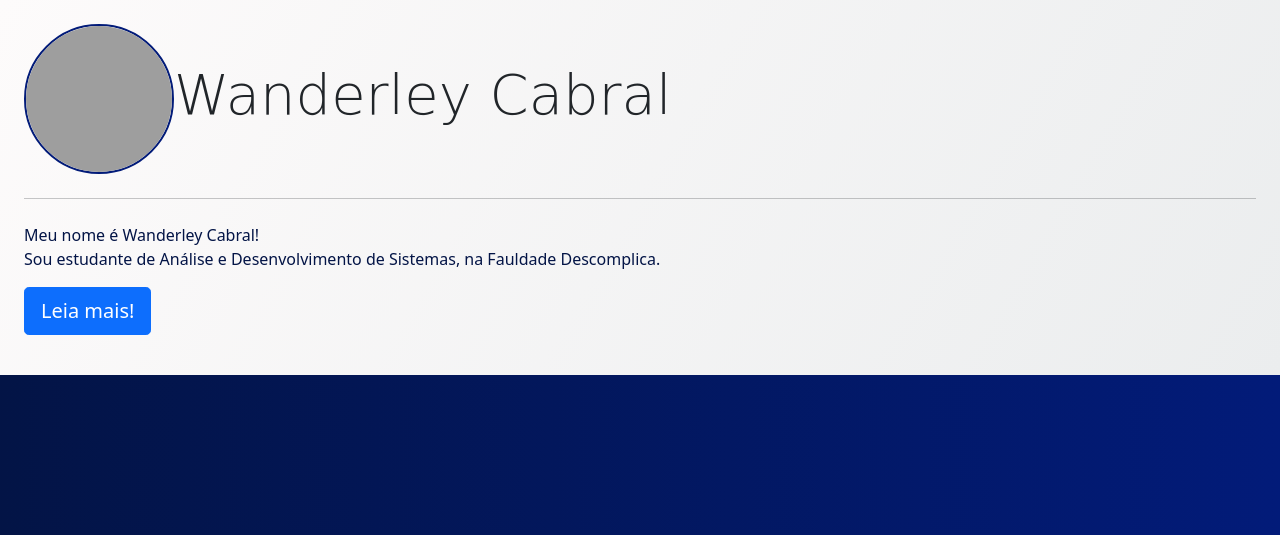
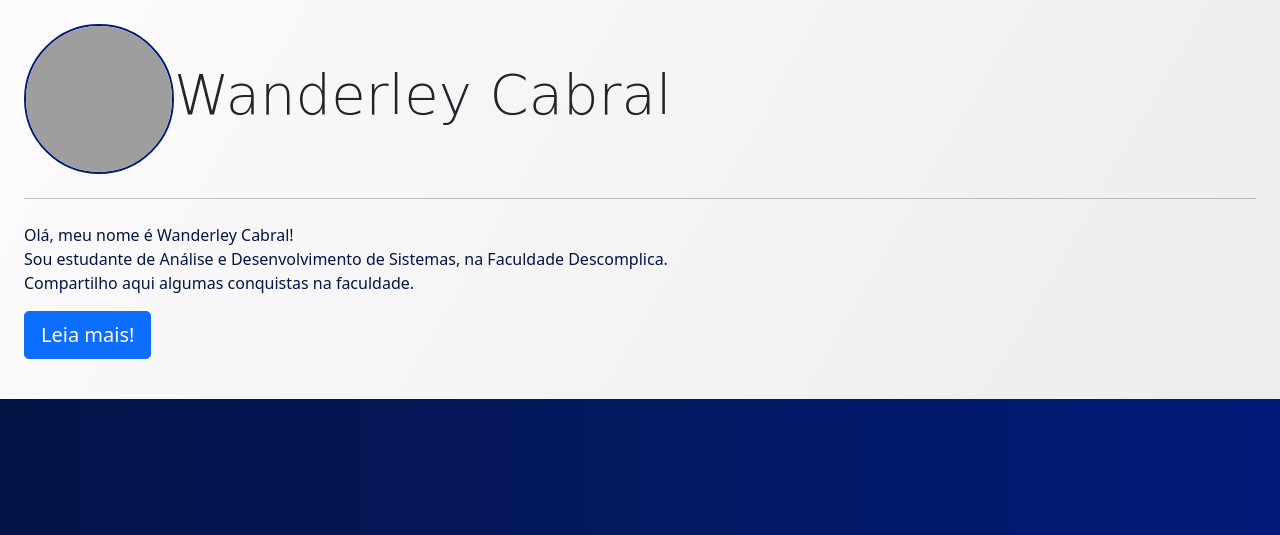
Before and after one commit to cabraldasilvac/website, a Flask app: page / in a window 1280 px wide. Shown: the part 56-591 px from the top of the page. Run offline with Flask 3, Linux system fonts and the light colour scheme; grey boxes are pictures that could not be loaded.

Commit message:
:rocket: feat: update files

```diff
--- a/api/templates/home.html
+++ b/api/templates/home.html
@@ -7,8 +7,9 @@
 
     <hr class="my-4" />
     <p>
-        Meu nome é Wanderley Cabral! </br>
-        Sou estudante de Análise e Desenvolvimento de Sistemas, na Fauldade Descomplica.
+        Olá, meu nome é Wanderley Cabral! </br>
+        Sou estudante de Análise e Desenvolvimento de Sistemas, na Faculdade Descomplica.</br>
+        Compartilho aqui algumas conquistas na faculdade.
     <p>
 
     <a class="btn btn-primary btn-lg" href="/about" role="button">Leia mais!</a>
```
Also changed, not shown: 1 other file.
